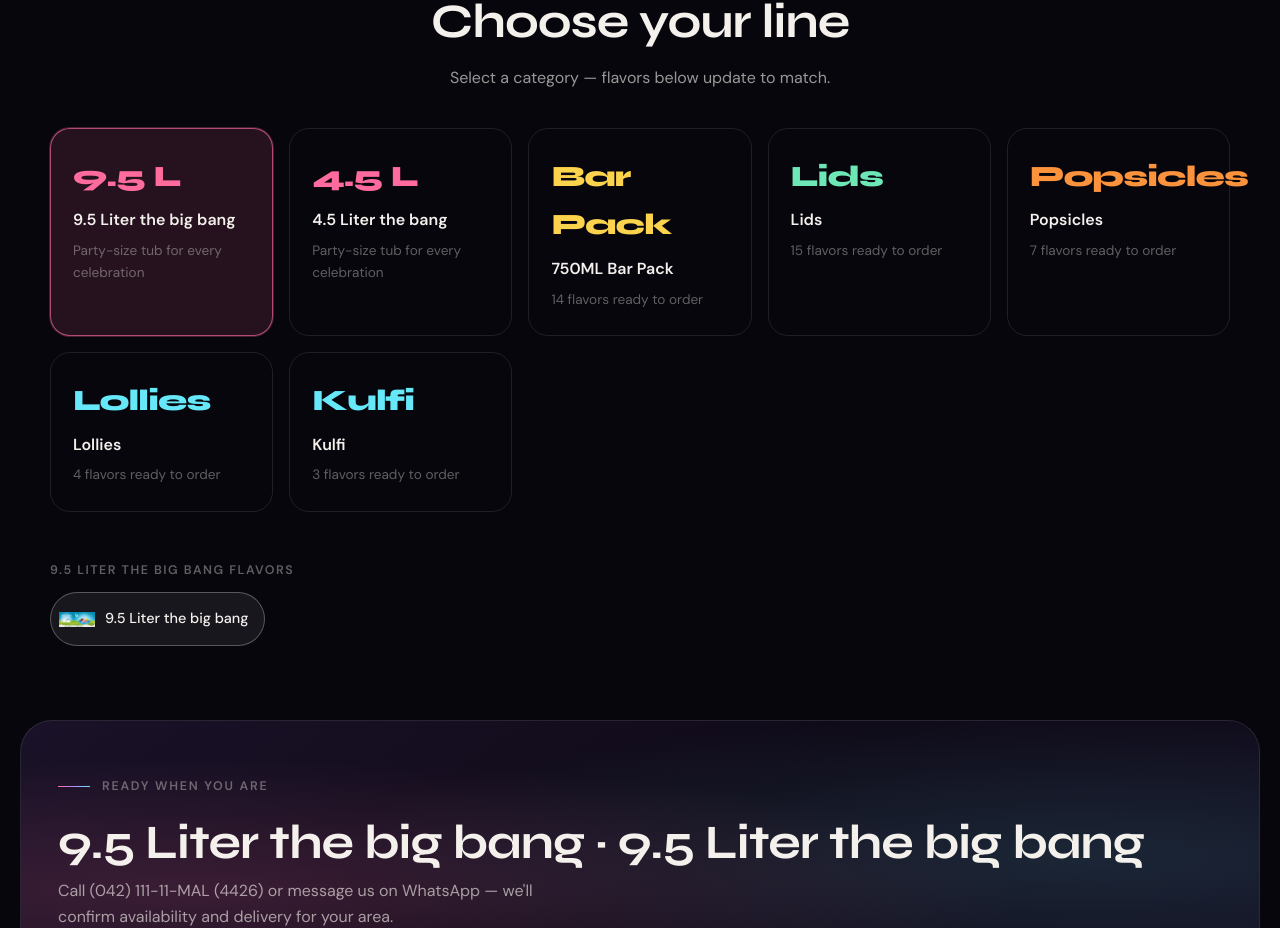
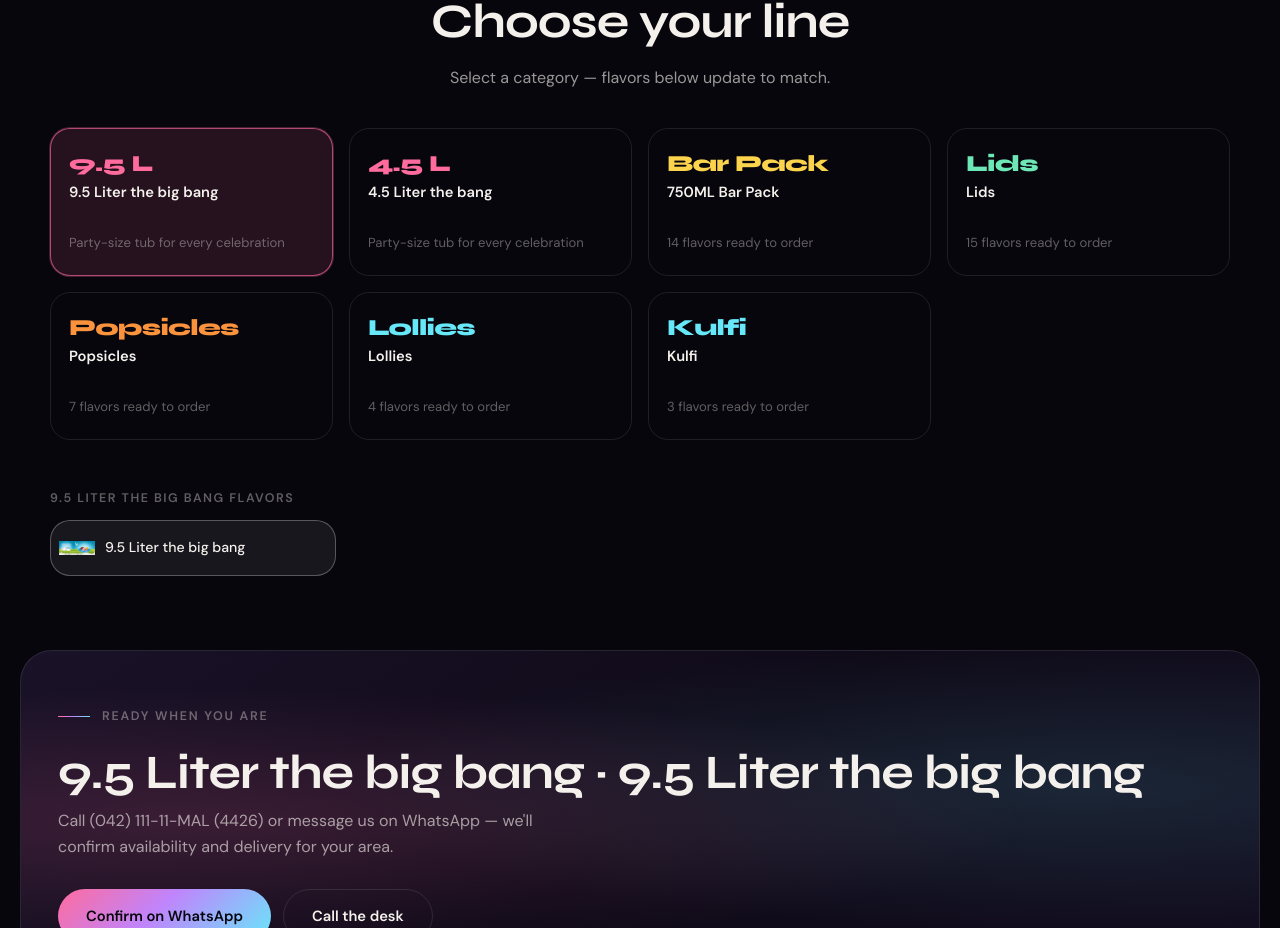
Before and after one commit to Abdullah3304/Ice-Cream, a React (Vite) app: page /order in a window 1280 px wide. Shown: the part 896-1824 px from the top of the page. Built offline with nearby package versions, Linux system fonts and the light colour scheme; no server answers.

Commit message:
Order tub CSS changed

```diff
--- a/src/pages/Order.css
+++ b/src/pages/Order.css
@@ -193,17 +193,23 @@
 
 .order-picker__sizes {
   display: grid;
-  grid-template-columns: repeat(auto-fill, minmax(200px, 1fr));
+  grid-template-columns: repeat(4, minmax(0, 1fr));
   gap: 16px;
   margin-bottom: 48px;
+  align-items: stretch;
 }
 
 .order-size {
   display: flex;
   flex-direction: column;
   align-items: flex-start;
+  justify-content: flex-start;
   gap: 6px;
-  padding: 24px 22px;
+  width: 100%;
+  min-width: 0;
+  min-height: 148px;
+  height: 100%;
+  padding: 22px 18px;
   text-align: left;
   color: inherit;
   font: inherit;
@@ -211,6 +217,7 @@
   background: transparent;
   border: 1px solid var(--border-glass);
   border-radius: var(--radius-md);
+  box-sizing: border-box;
   transition:
     border-color 0.3s var(--ease-out),
     background 0.3s var(--ease-out),
@@ -230,20 +237,31 @@
 
 .order-size__size {
   font-family: var(--font-display);
-  font-size: 1.85rem;
+  font-size: clamp(1.15rem, 1.8vw, 1.45rem);
   font-weight: 800;
   letter-spacing: -0.03em;
+  line-height: 1.15;
   color: var(--tub-accent);
+  max-width: 100%;
+  overflow-wrap: anywhere;
+  word-break: break-word;
 }
 
 .order-size__label {
   font-weight: 600;
+  font-size: 0.92rem;
+  line-height: 1.3;
   color: var(--text-primary);
+  max-width: 100%;
+  overflow-wrap: anywhere;
 }
 
 .order-size__vibe {
-  font-size: 0.85rem;
+  font-size: 0.82rem;
+  line-height: 1.4;
   color: var(--text-faint);
+  margin-top: auto;
+  max-width: 100%;
 }
 
 .order-picker__flavors-label {
@@ -256,31 +274,46 @@
 }
 
 .order-flavor-row {
-  display: flex;
-  flex-wrap: wrap;
+  display: grid;
+  grid-template-columns: repeat(4, minmax(0, 1fr));
   gap: 12px;
+  align-items: stretch;
 }
 
 .order-flavor {
-  display: inline-flex;
+  display: flex;
   align-items: center;
   gap: 10px;
-  padding: 8px 16px 8px 8px;
-  border-radius: var(--radius-pill);
+  width: 100%;
+  min-width: 0;
+  min-height: 56px;
+  height: 100%;
+  padding: 8px 14px 8px 8px;
+  border-radius: var(--radius-md);
   border: 1px solid var(--border-glass);
   background: rgba(255, 255, 255, 0.03);
   color: var(--text-muted);
   font: inherit;
-  font-size: 0.9rem;
+  font-size: 0.88rem;
   font-weight: 500;
+  text-align: left;
   cursor: pointer;
+  box-sizing: border-box;
   transition: border-color 0.25s, background 0.25s, color 0.25s, transform 0.25s;
 }
 
 .order-flavor img {
   width: 36px;
   height: 36px;
+  flex-shrink: 0;
   object-fit: contain;
+}
+
+.order-flavor span {
+  min-width: 0;
+  line-height: 1.25;
+  overflow-wrap: anywhere;
+  word-break: break-word;
 }
 
 .order-flavor:hover,
@@ -368,6 +401,14 @@
 
   .order-scene__visual { min-height: 340px; }
 
+  .order-picker__sizes {
+    grid-template-columns: repeat(2, minmax(0, 1fr));
+  }
+
+  .order-flavor-row {
+    grid-template-columns: repeat(2, minmax(0, 1fr));
+  }
+
   .order-confirm__inner {
     flex-direction: column;
     text-align: center;
@@ -379,5 +420,10 @@
 
 @media (max-width: 560px) {
   .order-scene__orbit-item { width: 52px; height: 52px; }
-  .order-flavor-row { justify-content: center; }
+  .order-picker__sizes {
+    grid-template-columns: 1fr;
+  }
+  .order-flavor-row {
+    grid-template-columns: 1fr;
+  }
 }
```
